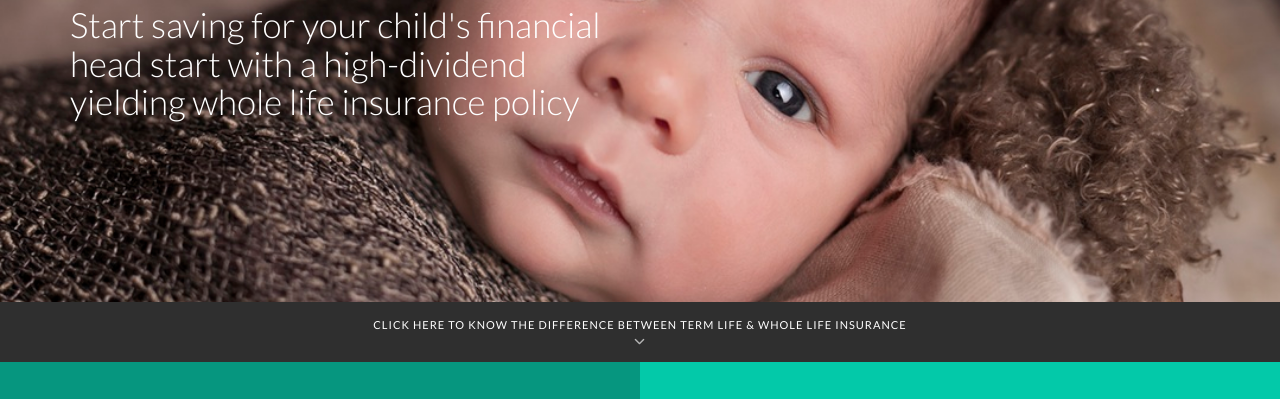
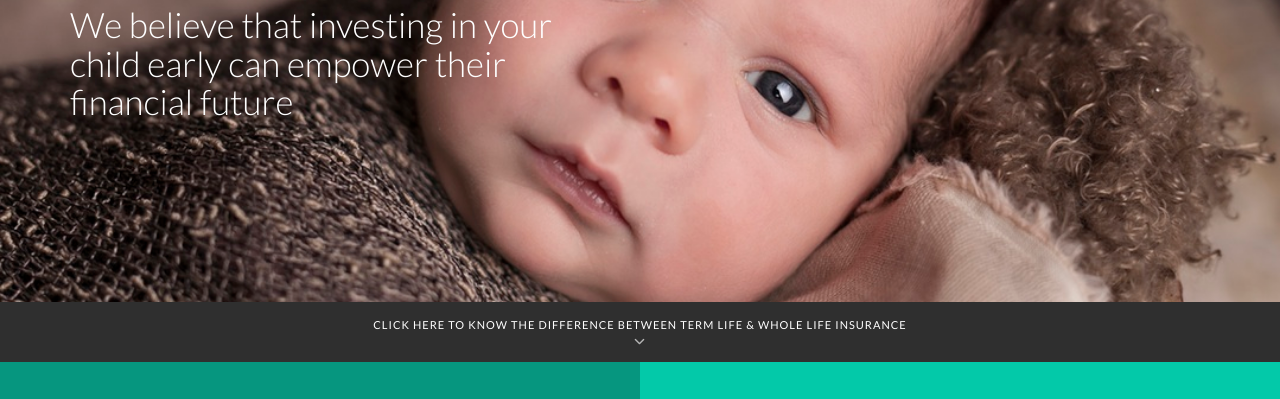
Before and after one commit to banyanlife/banyanlife.github.io, a website: page src/app/index.html in a window 1280 px wide. Shown: the part 350-749 px from the top of the page. Drawn offline with nearby package versions, Linux system fonts and the light colour scheme.

Commit message:
hero text change

```diff
--- a/src/app/index.html
+++ b/src/app/index.html
@@ -78,7 +78,7 @@
           <img src="assets/img/nm_logo.png" align="left">
           <br>
           <br>
-          <h2>Start saving for your child's financial head start with a high-dividend yielding whole life insurance policy</h2>
+          <h2>We believe that investing in your child early can empower their financial future</h2>
         </div>
         <div class="col-md-6">
           <!-- <div class="nm-logo">
```
